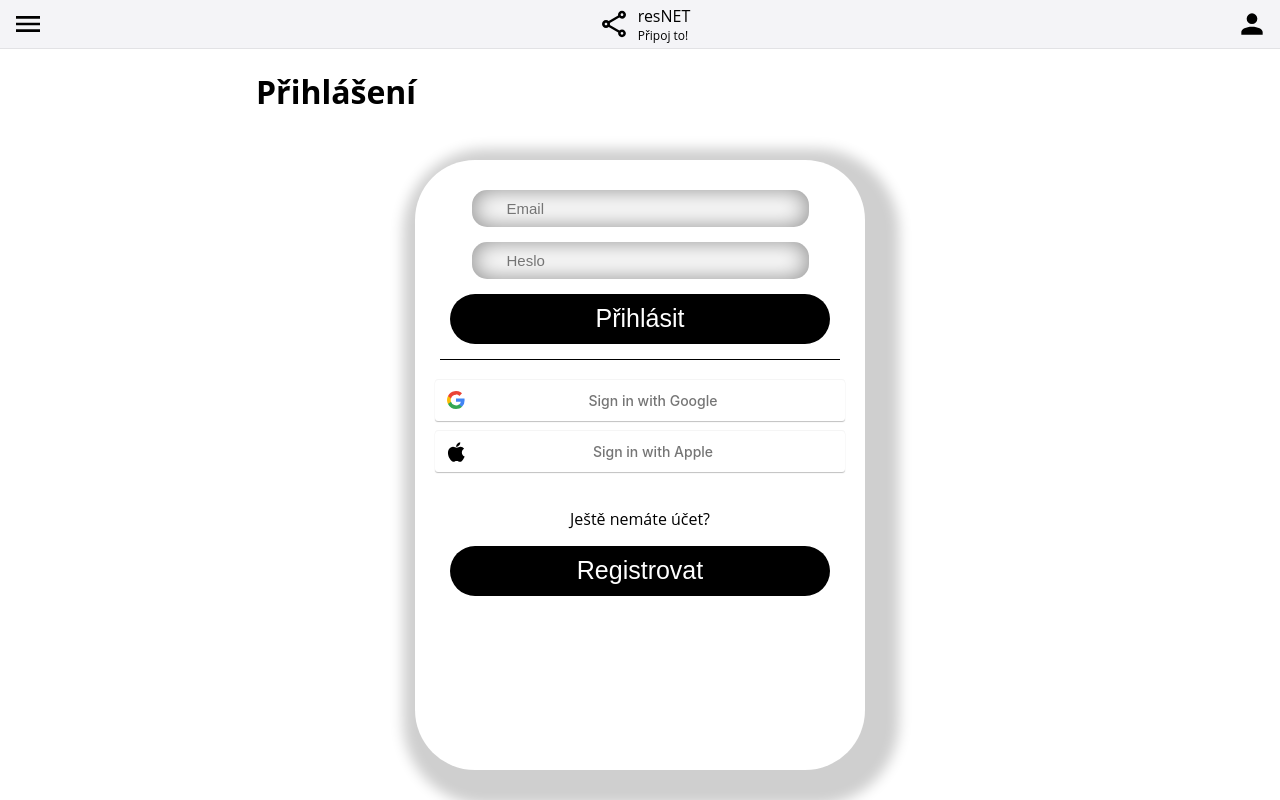
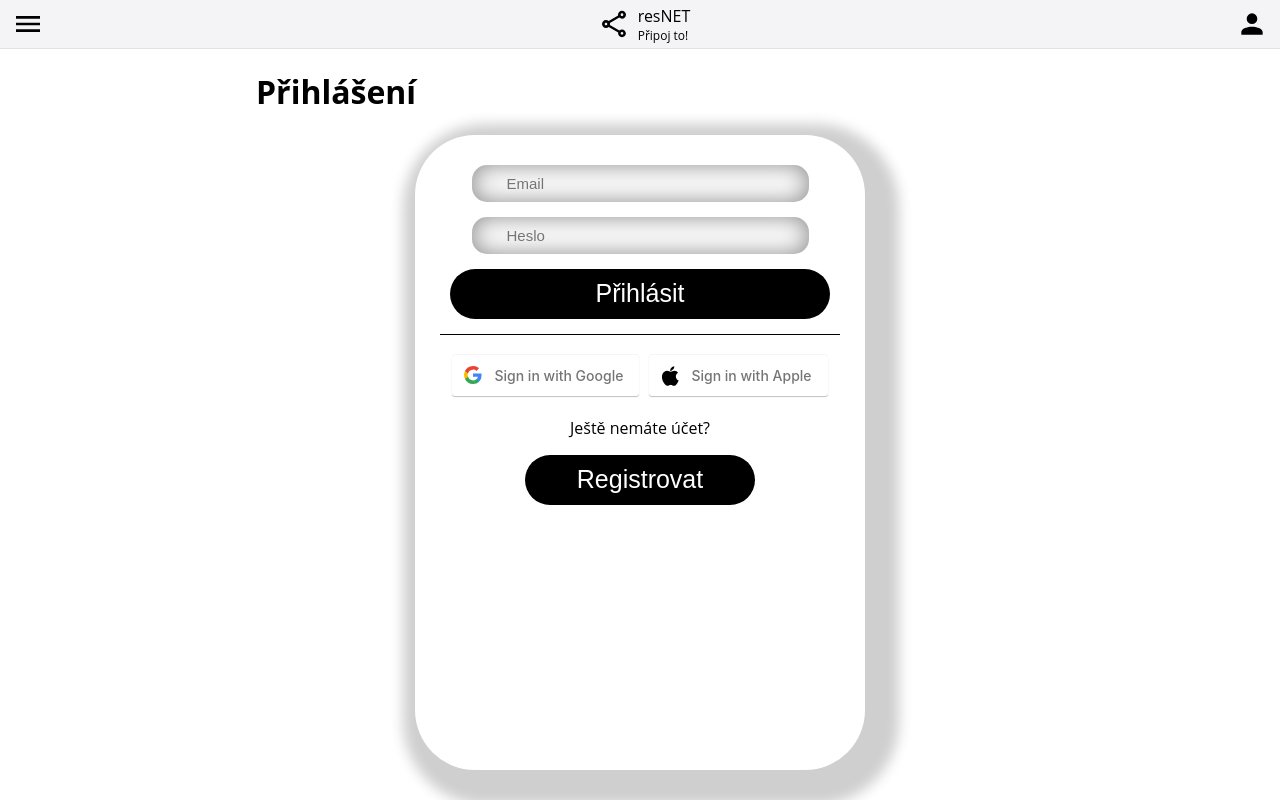
Before and after one commit to jakub747/LPWANPortal, a React (Create React App) app: page /login in a window 1280 px wide. Built offline with nearby package versions, Linux system fonts and the light colour scheme.

Commit message:
Change of elements structure in login and register pages.
Signed-off-by: Vana Jakub

```diff
--- a/src/pages/Login.js
+++ b/src/pages/Login.js
@@ -16,30 +16,18 @@ export default function Login({ loggedIn }) {
         <Header />
         <main>
             <h1>Přihlášení</h1>
-            <div className='main'>
-                <div className='content-box'>
-                    <div>
+            <section className='content-box'>
+                <form action="/sign_in.php" method="post">
                     <input type="text" placeholder="Email" className="input-box" />
-                    </div>
-                    <div className='input-item'>
                     <input type="password" placeholder="Heslo" className="input-box" />
-                    </div>
-                    <div className='input-item'>
                     <button className='black-button'>Přihlásit</button>
-                    </div>
+                </form>
                 <hr className='dividing-line' />
-                    <div class="signin">
                 <button type="button" class="login-with-google-btn">Sign in with Google</button>
                 <button type="button" class="login-with-apple-btn">Sign in with Apple</button>
-                    </div>
-                    <div className='footer-form'>
                 <p>Ještě nemáte účet?</p>
-                        <a href="/register">
-                            <button className='black-button'>Registrovat</button>
-                        </a>
-                    </div>
-                </div>
-            </div>
+                <a href="/register"><button className='black-button-small'>Registrovat</button></a>
+            </section>
         </main>
     </>
 }
--- a/src/pages/Registration.js
+++ b/src/pages/Registration.js
@@ -17,39 +17,21 @@ export default function Regstration({ loggedIn }) {
         <Header />
         <main>
             <h1>Registrace</h1>
-            <div className='main'>
-                <div className='content-box'>
-                    <div>
+            <section className='content-box'>
+                <form action="/register.php" method="post">
                     <input type="text" placeholder="Jméno" className="input-box" />
-                    </div>
-                    <div className='input-item'>
                     <input type="text" placeholder="Příjmení" className="input-box" />
-                    </div>
-                    <div className='input-item'>
                     <input type="text" placeholder="Email" className="input-box" />
-                    </div>
-                    <div className='input-item'>
                     <input type="password" placeholder="Heslo" className="input-box" />
-                    </div>
-                    <div className='input-item'>
                     <input type="password" placeholder="Heslo znovu" className="input-box" />
-                    </div>
-                    <div className='input-item'>
                     <button className='black-button'>Registrovat</button>
-                    </div>
+                </form>
                 <hr className='dividing-line' />
-                    <div class="signin">
                 <button type="button" class="login-with-google-btn">Sign up with Google</button>
                 <button type="button" class="login-with-apple-btn">Sign up with Apple</button>
-                    </div>
-                    <div className='footer-form'>
                 <p>Již máte účet?</p>
-                        <a href='/login'>
-                            <button className='black-button'>Přihlásit se</button>
-                        </a>
-                    </div>
-                </div>
-            </div>
+                <a href='/login'><button className='black-button-small'>Přihlásit se</button></a>
+            </section>
         </main>
         <Footer />
     </>
--- a/src/styles/FormStyle.css
+++ b/src/styles/FormStyle.css
@@ -1,11 +1,8 @@
-.main {
+.content-box {
     text-align: center;
     justify-content: center;
     display: flex;
     padding: 25px 0 25px 0;
-}
-
-.content-box {
     display: block;
     margin-left: auto;
     margin-right: auto;
@@ -20,6 +17,7 @@
 }
 
 .input-box {
+    margin-bottom: 15px;
     padding-left: 35px;
     font-size: 15px;
     width: 300px;
@@ -31,12 +29,19 @@
     background-color: white;
 }
 
-.input-item {
-   padding-top: 15px;
+.black-button {
+    width: 380px;
+    height: 50px;
+    border-radius: 60px;
+    background-color: black;
+    color: white;
+    font-size: 25px;
+    border: none;
+    cursor: pointer;
 }
 
-.black-button {
-    width: 380px;
+.black-button-small {
+    width: 230px;
     height: 50px;
     border-radius: 60px;
     background-color: black;
@@ -53,19 +58,6 @@
     height: 1px;
     background-color: black;
     border-style: none;
-}
-
-.footer-form {
-    padding-top: 15px;
-}
-
-.signin {
-    display: flex;
-    justify-content: center;
-    text-align: center;
-    padding-left: 15px;
-    padding-right: 15px;
-    flex-direction: column;
 }
 
 .login-with-google-btn,
```
Lines whose indentation alone changed are shown as unchanged.
